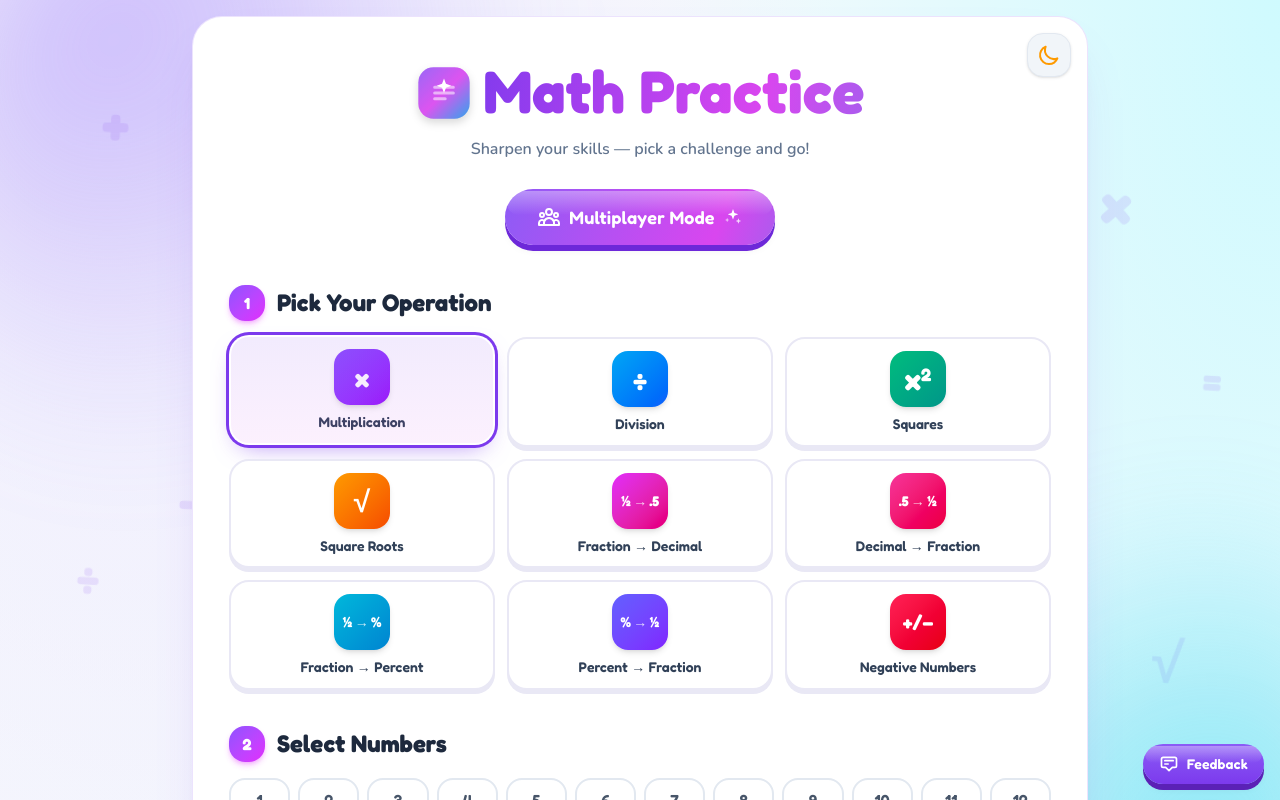
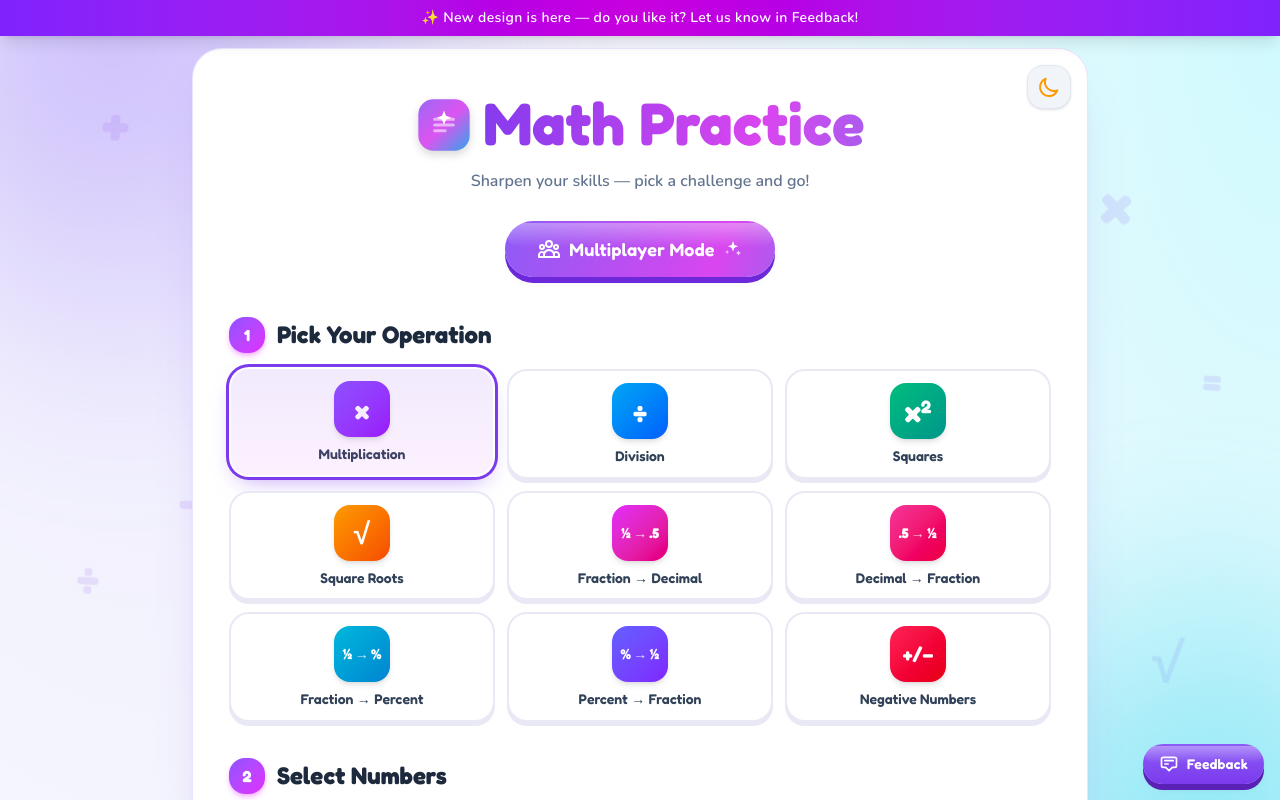
Before and after one commit to GitHubCJ123/Math-Practice-Game, a React (Vite) app: page / in a window 1280 px wide. Shown: the top 800 px of the page. Built offline with nearby package versions, Linux system fonts and the light colour scheme; no server answers.

Commit message:
feat: add AnnouncementBanner component for persistent announcements

```diff
--- a/src/App.tsx
+++ b/src/App.tsx
@@ -32,6 +32,7 @@ import { AdminProvider } from './contexts/AdminContext';
 import { OnlineCountProvider } from './contexts/OnlineCountContext';
 import { AdminPanel } from './components/ui/AdminPanel';
 import { GlobalBroadcastBanner } from './components/ui/GlobalBroadcastBanner';
+import { AnnouncementBanner } from './components/ui/AnnouncementBanner';
 import { GlobalPollBanner } from './components/ui/GlobalPollBanner';
 
 interface QuizSettings {
@@ -102,7 +103,7 @@ const AppShell: React.FC = () => {
   }, [handleShowResults]);
 
   return (
-    <div className="arcade-bg min-h-screen flex flex-col items-center justify-center p-4 transition-colors duration-300 relative overflow-x-hidden">
+    <div className="arcade-bg min-h-screen flex flex-col items-center justify-center p-4 pt-12 transition-colors duration-300 relative overflow-x-hidden">
       <BackdropDecor />
       <main className="w-full flex justify-center">
         <Routes>
@@ -148,7 +149,10 @@ const AppShell: React.FC = () => {
       <Analytics />
       <SpeedInsights />
       <FeedbackButtonConditional />
-      <GlobalBroadcastBanner />
+      <div className="fixed top-0 inset-x-0 z-[60]">
+        <AnnouncementBanner />
+        <GlobalBroadcastBanner />
+      </div>
       <GlobalPollBanner />
     </div>
   );
--- /dev/null
+++ b/src/components/ui/AnnouncementBanner.tsx
@@ -0,0 +1,38 @@
+import React, { useEffect, useState } from 'react';
+
+/**
+ * A slim, always-on announcement bar pinned to the very top of every screen.
+ * Unlike the admin broadcast (which is transient and auto-dismisses), this bar
+ * is permanent. It rotates through a short list of messages. The admin broadcast
+ * banner is rendered directly beneath it, so an incoming broadcast stacks below
+ * this bar instead of covering it.
+ */
+const MESSAGES = [
+  '🏆 Multiplayer tournament mode is coming soon!',
+  '✨ New design is here — do you like it? Let us know in Feedback!',
+];
+
+const ROTATE_MS = 5000;
+
+export const AnnouncementBanner: React.FC = () => {
+  const [index, setIndex] = useState(0);
+
+  useEffect(() => {
+    if (MESSAGES.length < 2) return;
+    const id = window.setInterval(() => {
+      setIndex((i) => (i + 1) % MESSAGES.length);
+    }, ROTATE_MS);
+    return () => window.clearInterval(id);
+  }, []);
+
+  return (
+    <div className="w-full bg-gradient-to-r from-violet-600 via-fuchsia-600 to-violet-600 text-white shadow-lg">
+      <p
+        key={index}
+        className="px-4 py-2 text-center text-xs sm:text-sm font-semibold tracking-wide truncate animate-fade-in"
+      >
+        {MESSAGES[index]}
+      </p>
+    </div>
+  );
+};
--- a/src/components/ui/GlobalBroadcastBanner.tsx
+++ b/src/components/ui/GlobalBroadcastBanner.tsx
@@ -35,7 +35,7 @@ export const GlobalBroadcastBanner: React.FC = () => {
   if (!current) return null;
 
   return (
-    <div className="fixed top-0 inset-x-0 z-[60] flex justify-center px-3 pt-3 pointer-events-none">
+    <div className="flex justify-center px-3 pt-3 pointer-events-none">
       <div
         key={current.id}
         role="status"
```
